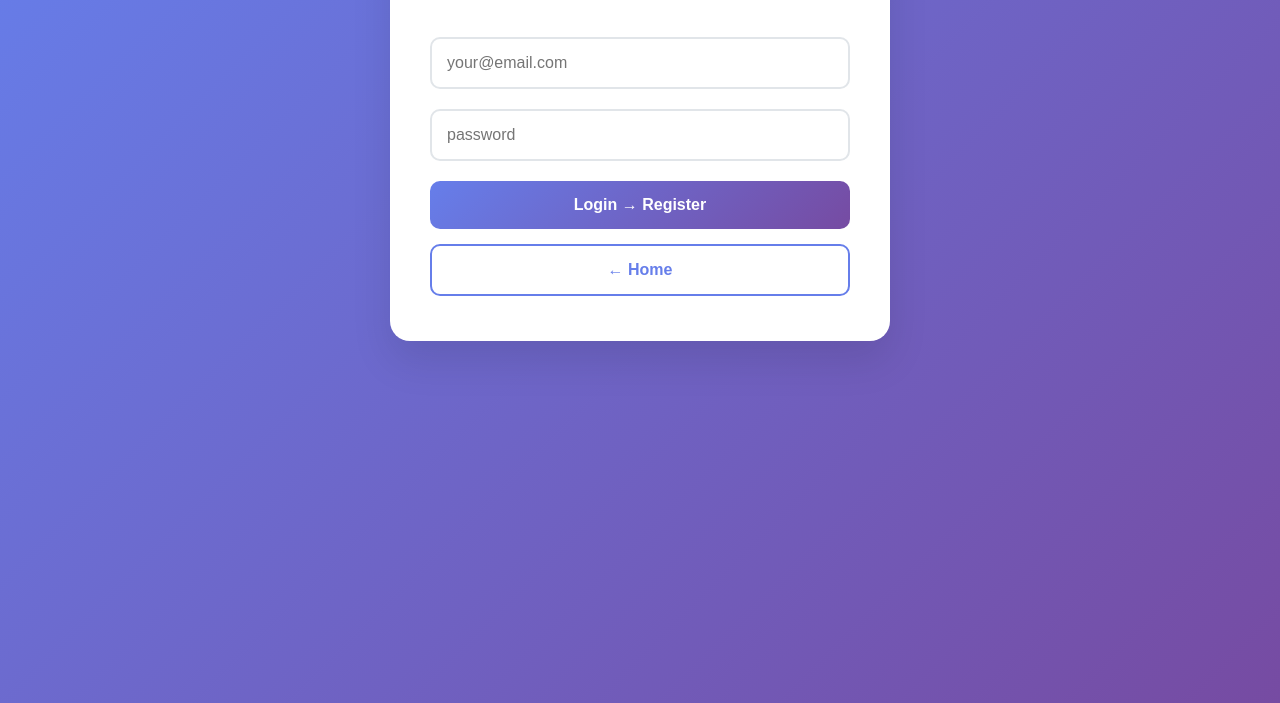
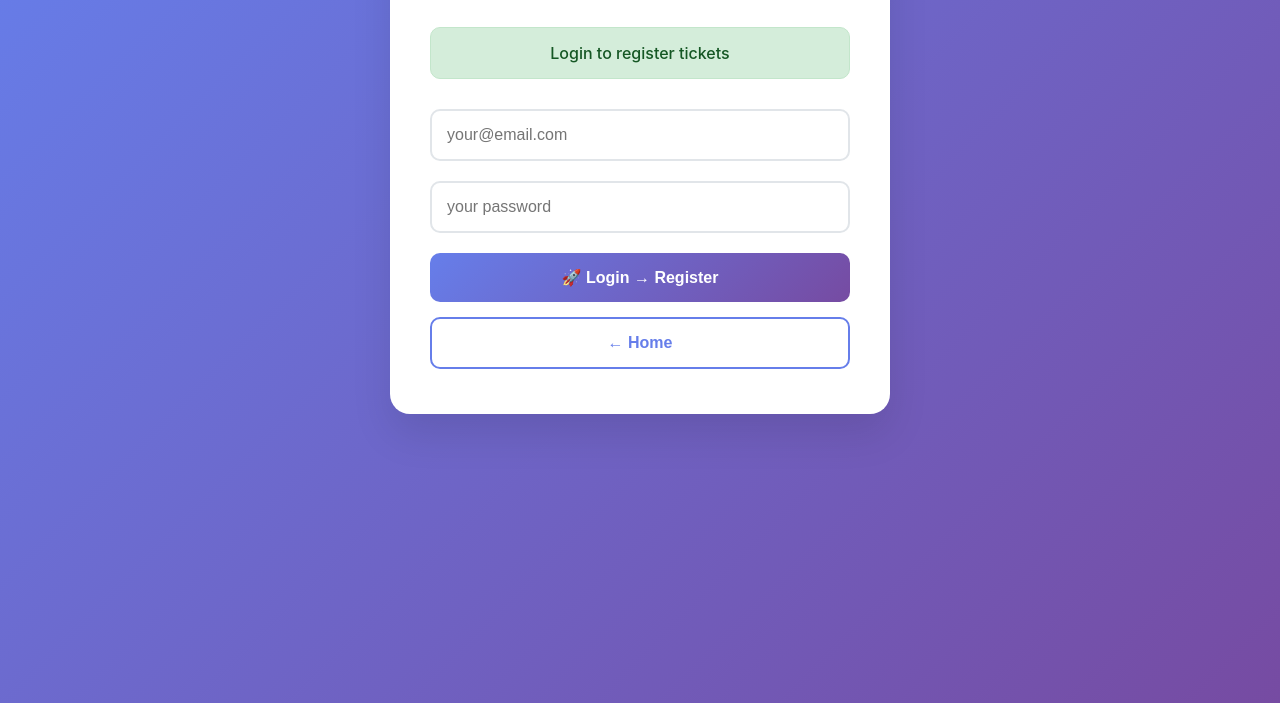
Before and after one commit to raghavaspraghava-dot/event-tickets, a plain HTML site: page Event_Ticket/frontend/user_login.html in a window 1280 px wide. Shown: the part 97-800 px from the top of the page. Drawn offline with Linux system fonts and the light colour scheme.

Commit message:
Update user_login.html

```diff
--- a/Event_Ticket/frontend/user_login.html
+++ b/Event_Ticket/frontend/user_login.html
@@ -1,18 +1,28 @@
 <!DOCTYPE html>
-<html>
+<html lang="en">
 <head>
-    <title>User Login</title>
-    <meta name="viewport" content="width=device-width">
+    <meta charset="UTF-8">
+    <meta name="viewport" content="width=device-width, initial-scale=1.0">
+    <title>👤 User Login</title>
     <link rel="stylesheet" href="css/style.css">
 </head>
 <body>
     <div class="container">
         <h1>👤 User Login</h1>
+        <div class="status">Login to register tickets</div>
+
         <input type="email" id="user-email" placeholder="your@email.com">
-        <input type="password" id="user-password" placeholder="password">
-        <button id="user-login-btn" class="btn-primary" onclick="userLogin()">Login → Register</button>
+        <input type="password" id="user-password" placeholder="your password">
+
+        <button id="user-login-btn" class="btn-primary" onclick="userLogin()">
+            🚀 Login → Register
+        </button>
+
         <div id="user-error" class="error"></div>
-        <a href="index.html"><button class="link-btn">← Home</button></a>
+
+        <a href="/index.html">
+            <button class="link-btn">← Home</button>
+        </a>
     </div>
     <script src="js/app.js"></script>
 </body>
```
